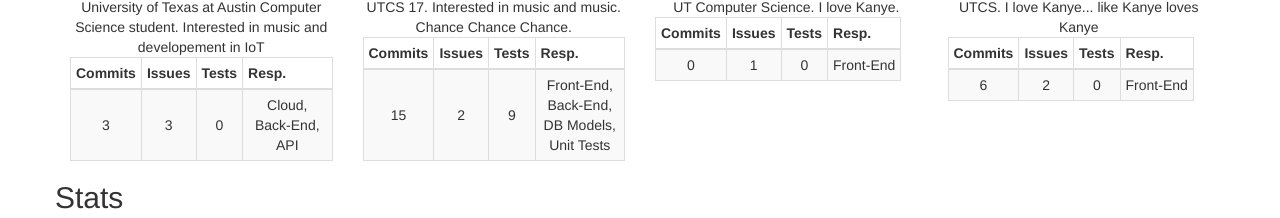
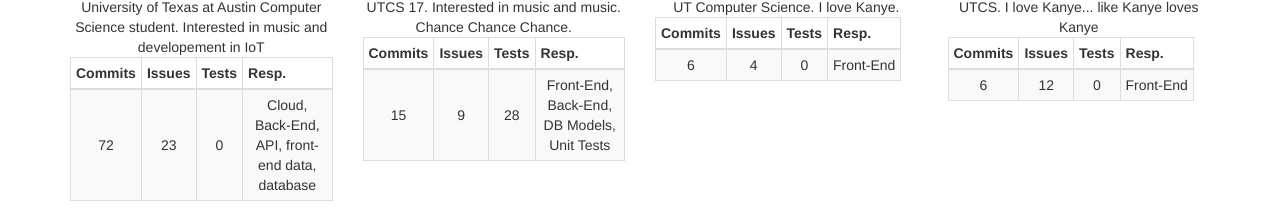
Before and after one commit to bullapse/cs373-idb-music, a plain HTML site: page notspotify/templates/about.html in a window 1280 px wide. Shown: the part 524-742 px from the top of the page. Drawn offline with nearby package versions, Linux system fonts and the light colour scheme; some packages are replaced by stand-ins of ours.

Commit message:
update about page stats

```diff
--- a/notspotify/templates/about.html
+++ b/notspotify/templates/about.html
@@ -52,10 +52,10 @@
             <th>Resp.</th>
           </thead>
           <tr>
-            <td>3</td>
-            <td>3</td>
+            <td>72</td>
+            <td>23</td>
             <td>0</td>
-            <td>Cloud, Back-End, API</td>
+            <td>Cloud, Back-End, API, front-end data, database</td>
           </tr>
         </table>
       </div>
@@ -72,8 +72,8 @@
           </thead>
           <tr>
             <td>15</td>
-            <td>2</td>
             <td>9</td>
+            <td>28</td>
             <td>Front-End, Back-End, DB Models, Unit Tests</td>
           </tr>
         </table>
@@ -90,8 +90,8 @@
             <th>Resp.</th>
           </thead>
           <tr>
-            <td>0</td>
-            <td>1</td>
+            <td>6</td>
+            <td>4</td>
             <td>0</td>
             <td>Front-End</td>
           </tr>
@@ -110,7 +110,7 @@
           </thead>
           <tr>
             <td>6</td>
-            <td>2</td>
+            <td>12</td>
             <td>0</td>
             <td>Front-End</td>
           </tr>
@@ -127,9 +127,9 @@
             <th>Unit Tests</th>
           </thead>
           <tr>
-            <td>17</td>
-            <td>26</td>
-            <td>9</td>
+            <td>158</td>
+            <td>54</td>
+            <td>28</td>
           </tr>
         </table>
       </div>
```
